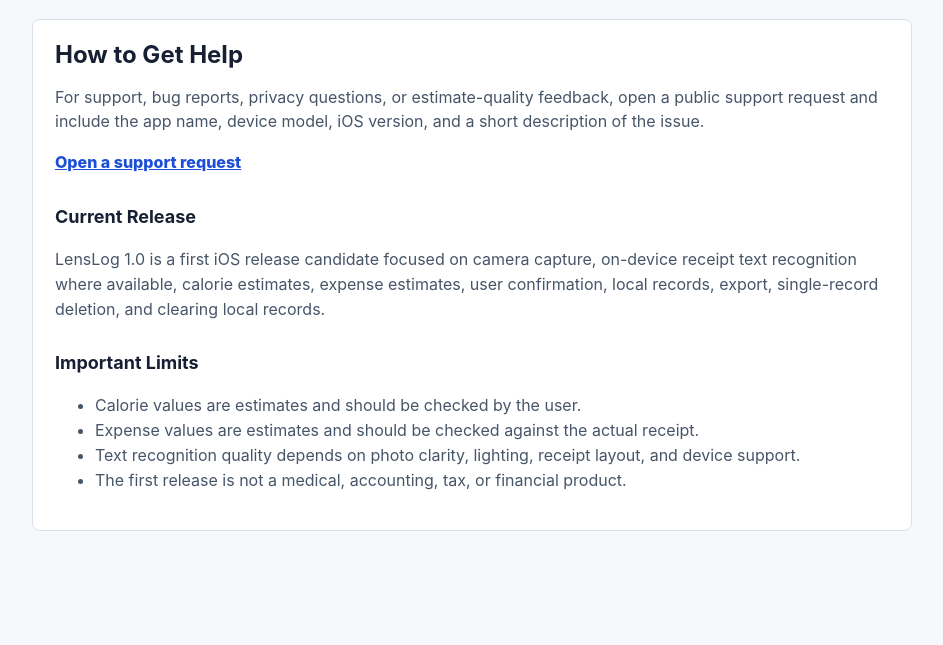
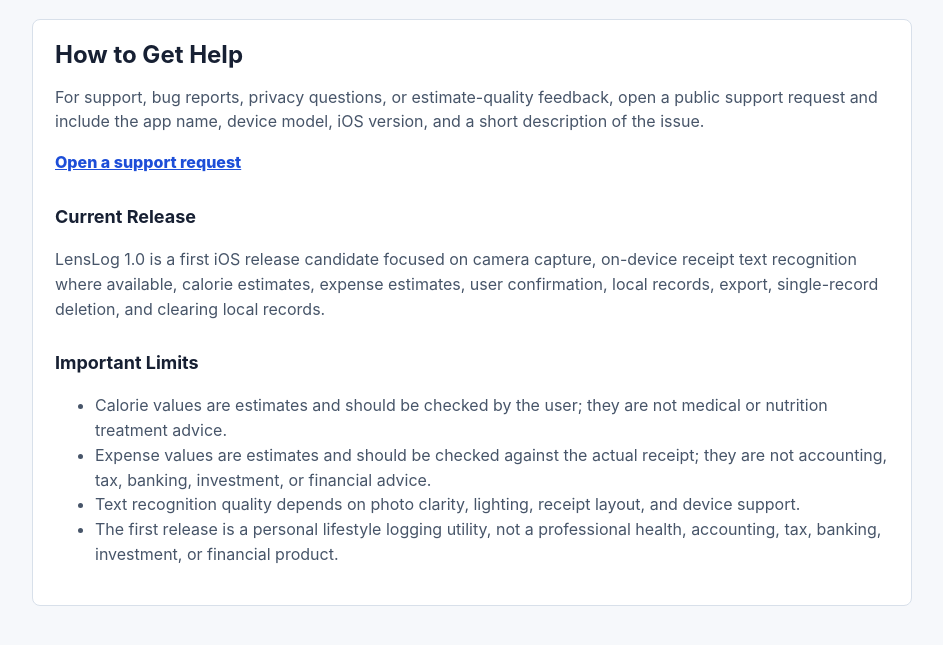
Before and after one commit to BOWEN811/bexs-mobile-app-support, a plain HTML site: page lenslog/support.html in a window 1280 px wide. Shown: the part 153-798 px from the top of the page, without its empty margins (168-1111 px from the left). Drawn offline with Linux system fonts and the light colour scheme.

Commit message:
Clarify LensLog estimate boundaries

```diff
--- a/lenslog/support.html
+++ b/lenslog/support.html
@@ -22,10 +22,10 @@
 
         <h3>Important Limits</h3>
         <ul>
-          <li>Calorie values are estimates and should be checked by the user.</li>
-          <li>Expense values are estimates and should be checked against the actual receipt.</li>
+          <li>Calorie values are estimates and should be checked by the user; they are not medical or nutrition treatment advice.</li>
+          <li>Expense values are estimates and should be checked against the actual receipt; they are not accounting, tax, banking, investment, or financial advice.</li>
           <li>Text recognition quality depends on photo clarity, lighting, receipt layout, and device support.</li>
-          <li>The first release is not a medical, accounting, tax, or financial product.</li>
+          <li>The first release is a personal lifestyle logging utility, not a professional health, accounting, tax, banking, investment, or financial product.</li>
         </ul>
       </section>
     </main>
```
Also changed, not shown: lenslog/privacy.html (+1 -1 lines), 1 other file.
